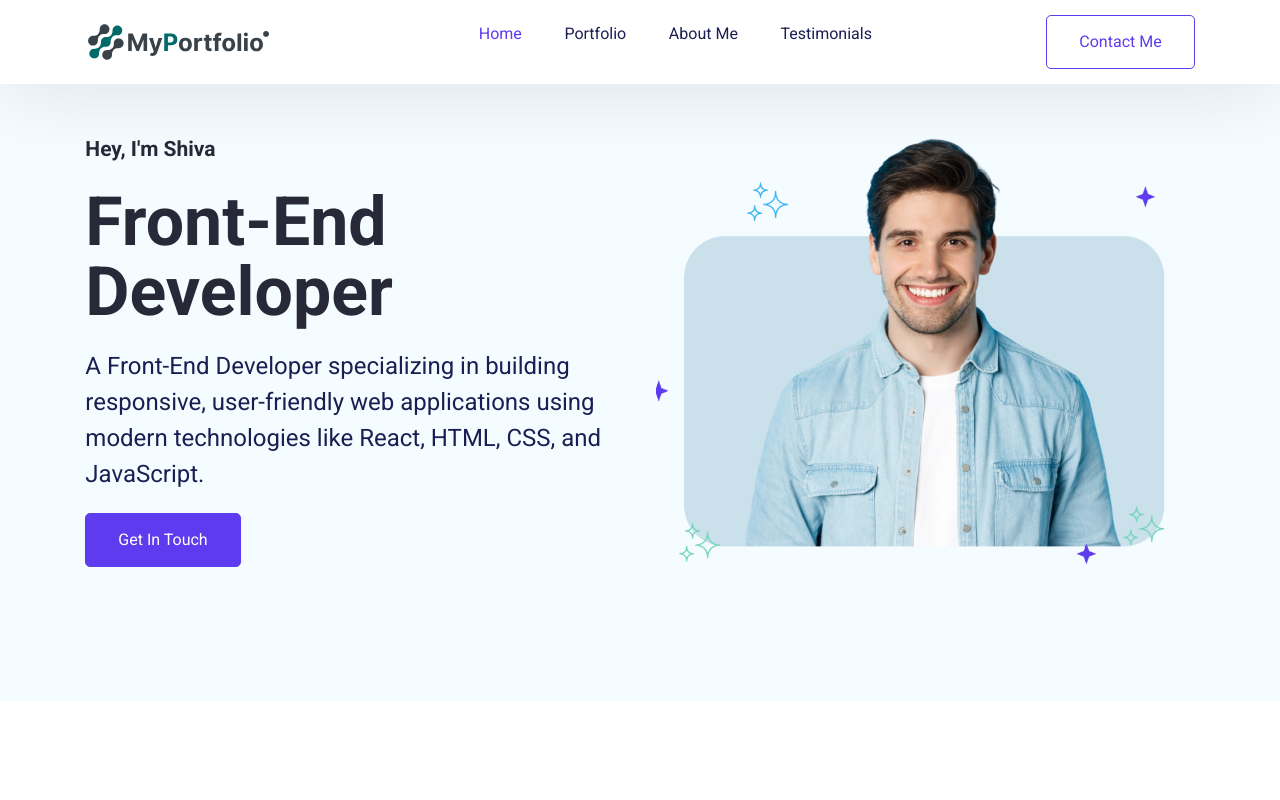
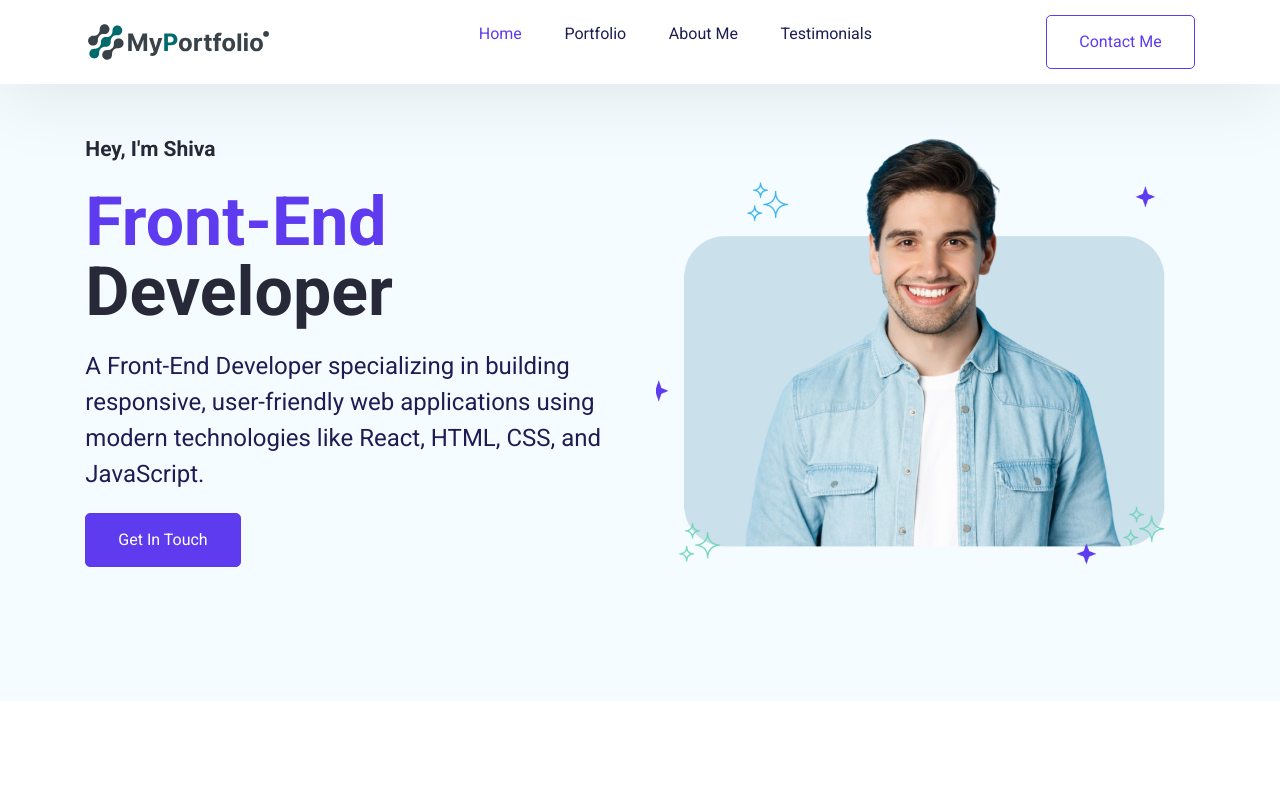
Before and after one commit to cvasiva/myportfolio, a React (Create React App) app: page / in a window 1280 px wide. Shown: the top 800 px of the page. Built offline with nearby package versions, Linux system fonts and the light colour scheme.

Commit message:
second commit

```diff
--- a/src/App.css
+++ b/src/App.css
@@ -122,6 +122,10 @@ h2 {
   font-style: normal;
   font-weight: 400;
   line-height: 27px;
+}
+
+.hero--section-title--color {
+  color: #5e3bee;
 }
 
 /* Body 2 */
@@ -645,7 +649,7 @@ input[type="checkbox"] {
   line-height: 28px;
 }
 
-.sivaflx{
+.sivaflx {
   display: flex;
   flex-direction: row;
   gap: 1.5rem;
@@ -866,7 +870,7 @@ input[type="checkbox"] {
 
 /* Responsive Screens Ends*/
 
-@media screen and (max-width: 40em){
+@media screen and (max-width: 40em) {
   .hero--section {
     display: grid;
     grid-template-columns: repeat(1, 1fr);
@@ -876,6 +880,7 @@ input[type="checkbox"] {
     gap: 32px;
     background-color: var(--bg-shade);
   }
+
   .skills--sectionex {
     display: flex;
     padding: 40.33px 15.33px 0px 15.33px;
@@ -884,9 +889,11 @@ input[type="checkbox"] {
     align-items: flex-start;
     gap: 30.667px;
   }
-  .skills--section{
+
+  .skills--section {
     padding: 40.33px 15.33px;
   }
+
   .about--section {
     display: grid;
     padding: 40.3px 15.3px;
@@ -894,6 +901,7 @@ input[type="checkbox"] {
     gap: 114.6px;
     grid-template-columns: repeat(1, 1fr);
   }
+
   .portfolio--section {
     display: flex;
     padding: 40px 15px;
@@ -901,6 +909,7 @@ input[type="checkbox"] {
     align-items: flex-start;
     gap: 40px;
   }
+
   .testimonial--section {
     display: flex;
     padding: 40px 15.3px;
@@ -909,6 +918,7 @@ input[type="checkbox"] {
     gap: 40px;
     background-color: var(--bg-shade);
   }
+
   .contact--section {
     display: flex;
     padding: 40px 15px;
@@ -918,11 +928,13 @@ input[type="checkbox"] {
     text-align: center;
     gap: 64px;
   }
-  .sivaflx{
+
+  .sivaflx {
     display: flex;
     flex-direction: column;
     gap: 0.5rem;
   }
+
   .footer--container {
     display: flex;
     padding: 40.667px 15.333px;
```
